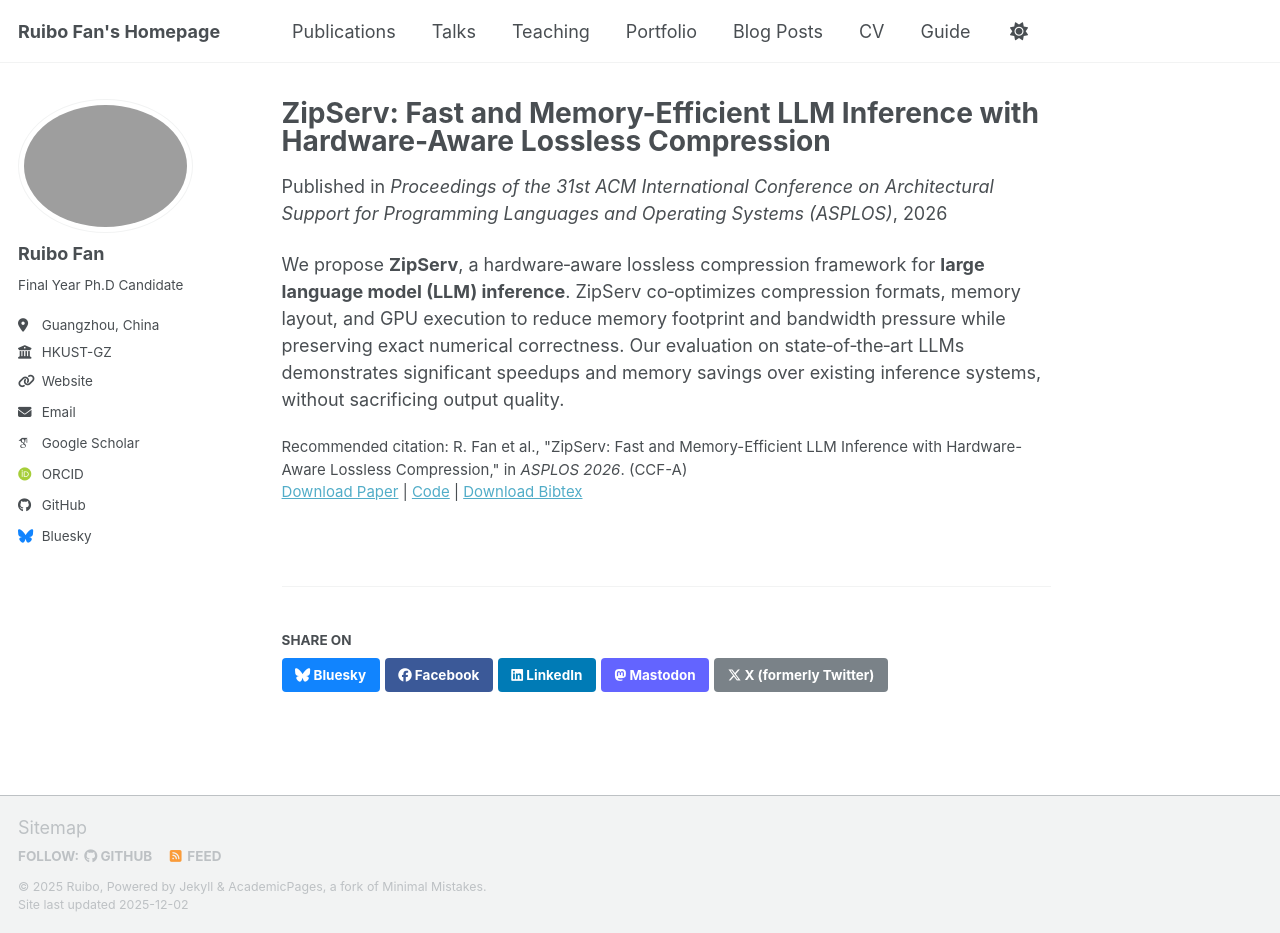
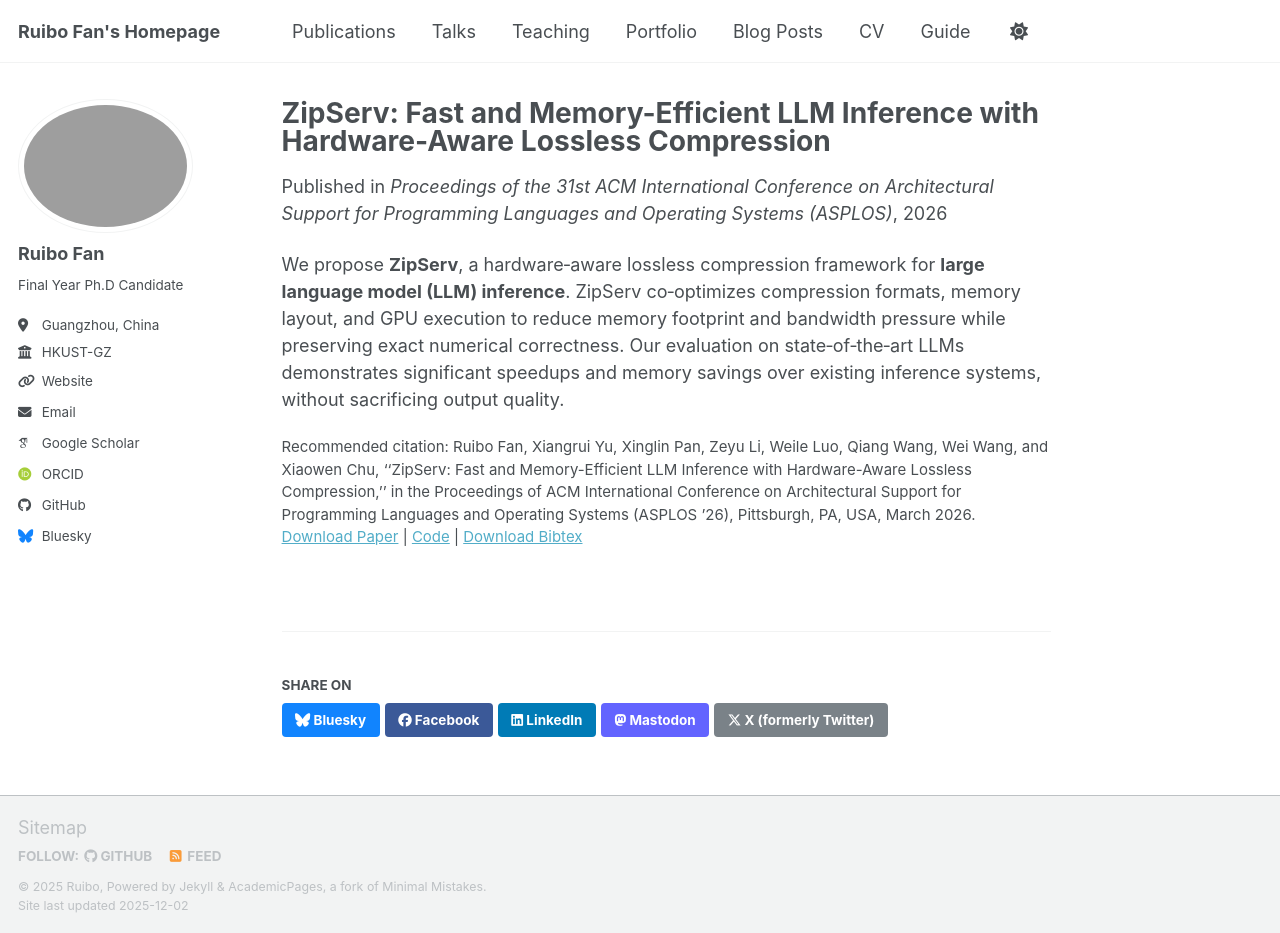
Before and after one commit to ruibo-fan/ruibo-fan.github.io, a Jekyll site: the page built from _publications/zipserv.md, in a window 1280 px wide and 933 px high. Built offline with Jekyll 4.4.1, drawn with Linux system fonts in a browser that asks for light colours; some web fonts are replaced; a script bundle is joined from its source files by our own code; library files that are not in the unit come from our copies.

Commit message:
Update zipserv.md

```diff
--- a/_publications/zipserv.md
+++ b/_publications/zipserv.md
@@ -1,15 +1,14 @@
 ---
 title: "ZipServ: Fast and Memory-Efficient LLM Inference with Hardware-Aware Lossless Compression"
 collection: publications
-permalink: /publication/zipserv-asplos26
+venue: "Proceedings of the 31st ACM International Conference on Architectural Support for Programming Languages and Operating Systems (ASPLOS)"
 date: 2026-03-01
-venue: "Proceedings of the 31st ACM International Conference on Architectural Support for Programming Languages and Operating Systems (ASPLOS)"
-venue_short: "ASPLOS 2026"
-authors: "Ruibo Fan, et al."
-citation: "R. Fan et al., \"ZipServ: Fast and Memory-Efficient LLM Inference with Hardware-Aware Lossless Compression,\" in <i>ASPLOS 2026</i>. (CCF-A)"
-paperurl: "https://your-link-to-zipserv-paper"      # TODO: 换成真实PDF/Arxiv链接
-codeurl: "https://your-link-to-zipserv-code"        # TODO: 换成真实代码仓库
-bibtexurl: "https://your-link-to-zipserv-bibtex"    # TODO: 换成真实bibtex文件
+
+citation: "Ruibo Fan, Xiangrui Yu, Xinglin Pan, Zeyu Li, Weile Luo, Qiang Wang, Wei Wang, and Xiaowen Chu, ‘‘ZipServ: Fast and Memory-Efficient LLM Inference with Hardware-Aware Lossless Compression,’’ in the Proceedings of ACM International Conference on Architectural Support for Programming Languages and Operating Systems (ASPLOS ’26), Pittsburgh, PA, USA, March 2026."
+
+paperurl: "https://your-paper-url"
+codeurl:  "https://your-code-url"
+bibtexurl: "https://your-bibtex-url"
 type: "conferences"
 category: conferences
 ---
```
